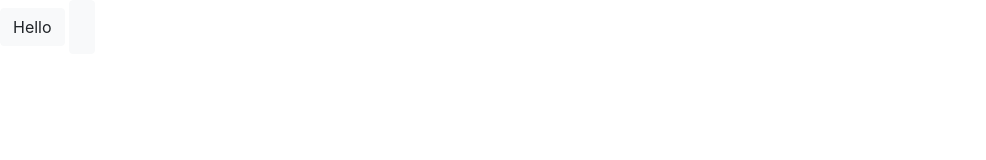
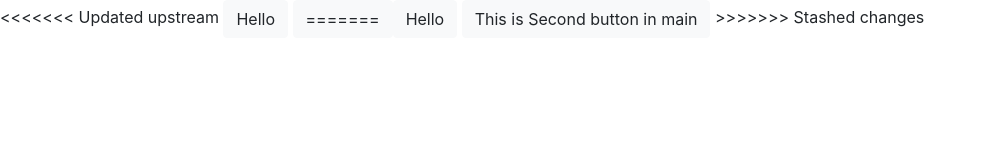
Before and after one commit to HengDuang/Park_Hub, a plain HTML site: page index.html in a window 1280 px wide. Shown: the whole page, without its empty margins (0-986 px from the left). Drawn offline with Linux system fonts and the light colour scheme.

Commit message:
Update index.html
Updating master to see the line

```diff
--- a/index.html
+++ b/index.html
@@ -18,8 +18,13 @@
         <!-- Bootstrap core JavaScript
     ================================================== -->
         <!-- Placed at the end of the document so the pages load faster -->
+<<<<<<< Updated upstream
         <button type="button" class="btn btn-light">Hello</button>
         <button type="button" class="btn btn-light">
+=======
+        <button type="button" class="btn btn-light">Hello</button>
+        <button type="button" class="btn btn-light">This is Second button in main </button>
+>>>>>>> Stashed changes
             <p><br></p>
         </button>
         <script src="assets/js/jquery.min.js"></script>
```
